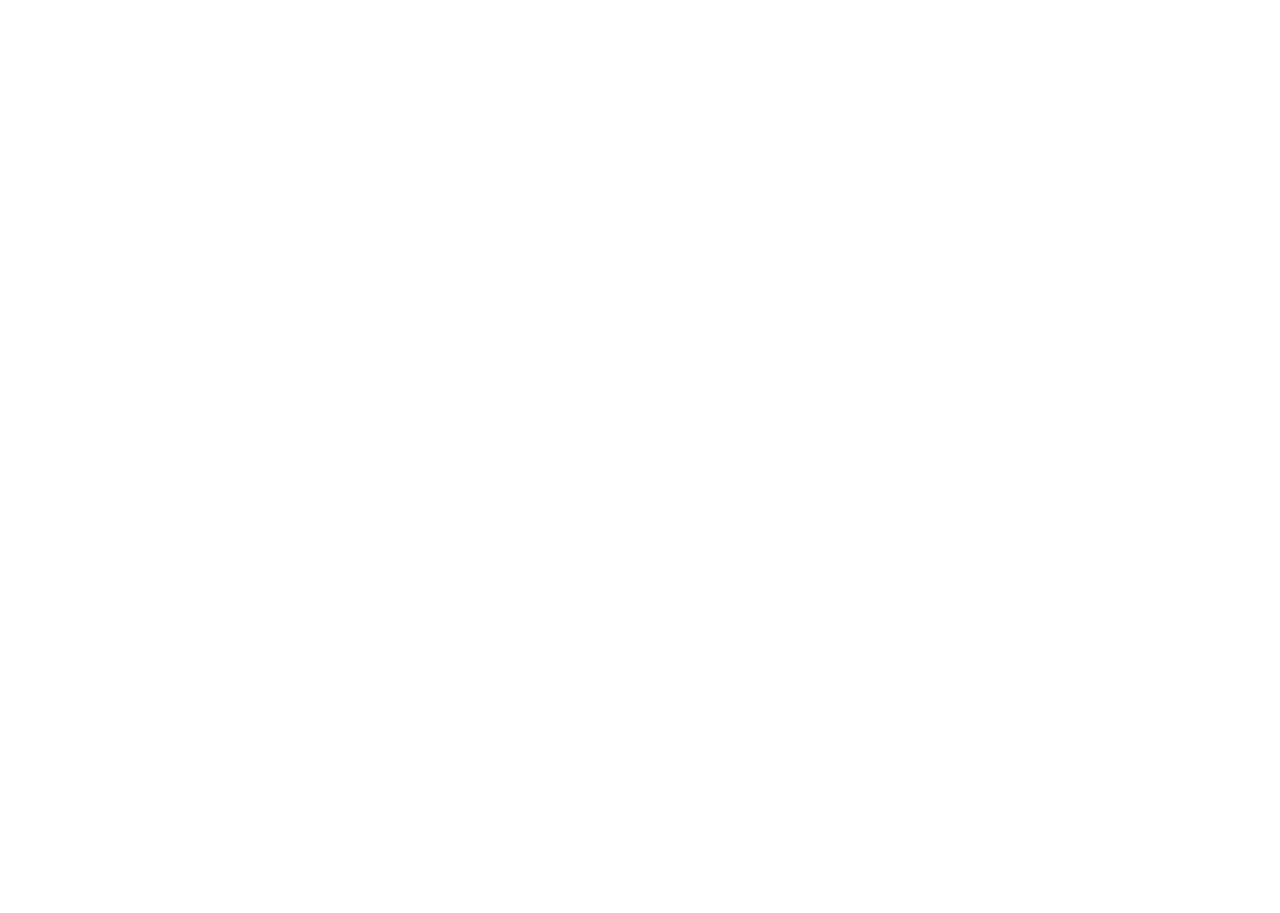
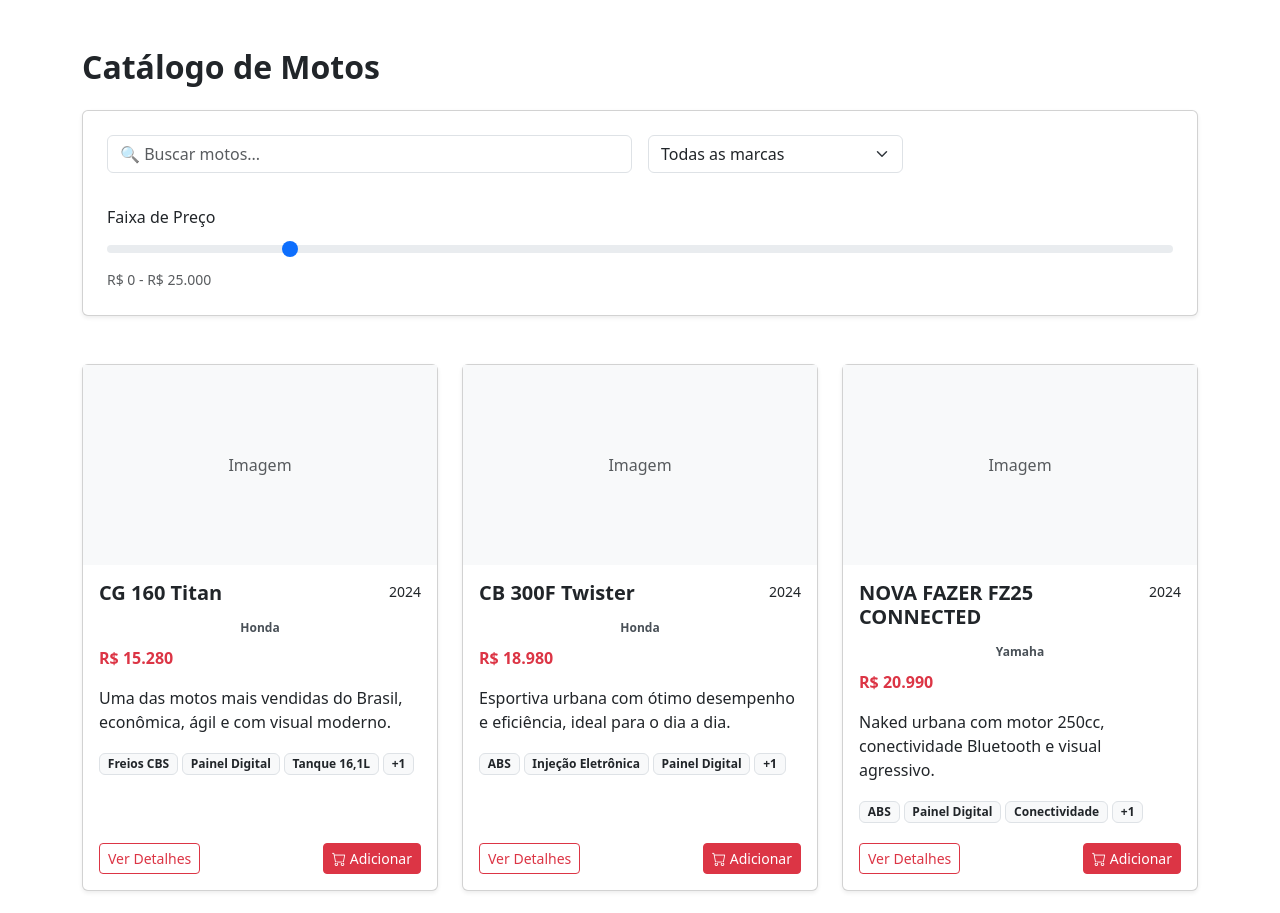
Before and after one commit to Matheus2306/DuzeMotors, a React (Vite) app: page /catalogo in a window 1280 px wide. Before the commit this address had no page. Shown: the top 913 px of the page. Before the commit the page ends 800 px from the top, so only its background shows below. Built offline with nearby package versions, Linux system fonts and the light colour scheme.

Commit message:
catalogo

```diff
--- /dev/null
+++ b/src/components/FiltroCatalogo.jsx
@@ -0,0 +1,55 @@
+import React from 'react';
+
+const FiltroCatalogo = ({
+  busca,
+  setBusca,
+  precoMaximo,
+  setPrecoMaximo,
+  marcaSelecionada,
+  setMarcaSelecionada,
+  marcasDisponiveis,
+}) => {
+  return (
+    <div className="card p-4 mb-5 shadow-sm">
+      <div className="row g-3 align-items-center">
+        <div className="col-md-6">
+          <input
+            type="text"
+            className="form-control"
+            placeholder="🔍 Buscar motos..."
+            value={busca}
+            onChange={(e) => setBusca(e.target.value)}
+          />
+        </div>
+        <div className="col-md-3">
+          <select
+            className="form-select"
+            value={marcaSelecionada}
+            onChange={(e) => setMarcaSelecionada(e.target.value)}
+          >
+            {marcasDisponiveis.map((marca, index) => (
+              <option key={index} value={marca}>
+                {marca === 'Todas' ? 'Todas as marcas' : marca}
+              </option>
+            ))}
+          </select>
+        </div>
+        <div className="col-12">
+          <label className="form-label mt-3">Faixa de Preço</label>
+          <input
+            type="range"
+            className="form-range"
+            min="0"
+            max="150000"
+            step="100"
+            value={precoMaximo}
+            onChange={(e) => setPrecoMaximo(Number(e.target.value))}
+          />
+          <small className="text-muted">R$ 0 - R$ {precoMaximo.toLocaleString('pt-BR')}</small>
+        </div>
+      </div>
+    </div>
+  );
+};
+
+export default FiltroCatalogo;
--- /dev/null
+++ b/src/components/MotoCardCatalogo.jsx
@@ -0,0 +1,41 @@
+import React from 'react';
+
+const MotoCardCatalogo = ({ moto }) => {
+  return (
+    <div className="col-md-4">
+      <div className="card h-100 shadow-sm">
+        <div
+          className="bg-light d-flex align-items-center justify-content-center"
+          style={{ height: '200px' }}
+        >
+          <span className="text-muted">Imagem</span>
+        </div>
+        <div className="card-body d-flex flex-column">
+          <div className="d-flex justify-content-between align-items-start mb-1">
+            <h5 className="fw-bold">{moto.title}</h5>
+            <small>{moto.year}</small>
+          </div>
+          <span className="badge text-dark-emphasis mb-2">{moto.brand}</span>
+          <p className="text-danger fw-bold">R$ {moto.price.toLocaleString('pt-BR')}</p>
+          <p>{moto.description}</p>
+          <div className="mb-3">
+            {moto.features.map((feature, i) => (
+              <span key={i} className="badge bg-light text-dark me-1 mb-1 border">{feature}</span>
+            ))}
+            {moto.features.length > 2 && (
+              <span className="badge bg-light text-dark border">+1</span>
+            )}
+          </div>
+          <div className="mt-auto d-flex justify-content-between">
+            <button className="btn btn-outline-danger btn-sm">Ver Detalhes</button>
+            <button className="btn btn-danger btn-sm">
+              <i className="bi bi-cart"></i> Adicionar
+            </button>
+          </div>
+        </div>
+      </div>
+    </div>
+  );
+};
+
+export default MotoCardCatalogo;
--- a/src/main.jsx
+++ b/src/main.jsx
@@ -2,6 +2,7 @@
 import { createRoot } from 'react-dom/client'
 import App from './App.jsx'
 import { BrowserRouter, Route, Routes } from 'react-router'
+import Catalogo from './pages/Catalogo';
 import "bootstrap/dist/css/bootstrap.min.css"
 import "bootstrap-icons/font/bootstrap-icons.css"
 import "bootstrap/dist/js/bootstrap.bundle.min.js"
@@ -11,6 +12,8 @@
     <BrowserRouter>
     <Routes>
       <Route path="/" element={<App />} />
+      <Route path="/catalogo" element={<Catalogo />} />
+
     </Routes>
     </BrowserRouter>
   </StrictMode>,
--- /dev/null
+++ b/src/pages/Catalogo.jsx
@@ -0,0 +1,152 @@
+import React, { useState } from 'react';
+import 'bootstrap/dist/css/bootstrap.min.css';
+import FiltroCatalogo from '../components/FiltroCatalogo';
+import MotoCardCatalogo from '../components/MotoCardCatalogo';
+
+const motos = [
+  // HONDA
+  {
+    title: 'CG 160 Titan',
+    year: 2024,
+    price: 15280,
+    brand: 'Honda',
+    description: 'Uma das motos mais vendidas do Brasil, econômica, ágil e com visual moderno.',
+    features: ['Freios CBS', 'Painel Digital', 'Tanque 16,1L'],
+  },
+  {
+    title: 'CB 300F Twister',
+    year: 2024,
+    price: 18980,
+    brand: 'Honda',
+    description: 'Esportiva urbana com ótimo desempenho e eficiência, ideal para o dia a dia.',
+    features: ['ABS', 'Injeção Eletrônica', 'Painel Digital'],
+  },
+  {
+    title: 'CB 1000R',
+    year: 2024,
+    price: 67470,
+    brand: 'Honda',
+    description: 'Uma naked potente e estilosa com motor 4 cilindros e visual Neo Sports Café.',
+    features: ['ABS', 'Controle de Torque', 'Quickshifter'],
+  },
+
+  // BMW
+  {
+    title: 'S 1000 RR',
+    year: 2024,
+    price: 116500,
+    brand: 'BMW',
+    description: 'Superesportiva de alta performance com 210 cv e tecnologias de corrida.',
+    features: ['ABS Pro', 'Controle de tração DTC', 'Modos de pilotagem'],
+  },
+  {
+    title: 'G 310 GS',
+    year: 2024,
+    price: 36250,
+    brand: 'BMW',
+    description: 'Trail urbana ideal para aventuras leves, com conforto e estilo GS.',
+    features: ['ABS', 'Injeção Eletrônica', 'Painel LCD'],
+  },
+  {
+    title: 'BMW R 1300 GS',
+    year: 2024,
+    price: 99700,
+    brand: 'BMW',
+    description: 'A mais avançada GS da história: potente, leve, conectada e pronta pra qualquer estrada.',
+    features: ['ABS Pro', 'Suspensão eletrônica', 'Assistente de partida'],
+  },
+
+  // YAMAHA
+  {
+    title: 'NOVA FAZER FZ25 CONNECTED',
+    year: 2024,
+    price: 20990,
+    brand: 'Yamaha',
+    description: 'Naked urbana com motor 250cc, conectividade Bluetooth e visual agressivo.',
+    features: ['ABS', 'Painel Digital', 'Conectividade'],
+  },
+  {
+    title: 'FAZER FZ15 ABS CONNECTED',
+    year: 2024,
+    price: 20390,
+    brand: 'Yamaha',
+    description: 'Ideal para o dia a dia, traz conectividade e sistema ABS em ambas as rodas.',
+    features: ['ABS', 'Bluetooth', 'Farol LED'],
+  },
+  {
+    title: "NEO'S CONNECTED",
+    year: 2024,
+    price: 12290,
+    brand: 'Yamaha',
+    description: 'Scooter automática com estilo moderno, econômico e tecnologia de conectividade.',
+    features: ['Start-stop', 'Painel Digital', 'Conectividade'],
+  },
+  {
+    title: 'MT-03 CONNECTED',
+    year: 2024,
+    price: 32290,
+    brand: 'Yamaha',
+    description: 'A naked premium da Yamaha com visual esportivo e painel 100% digital.',
+    features: ['ABS', 'Iluminação full LED', 'Conectividade'],
+  },
+  {
+    title: 'FACTOR 150 ED UBS0',
+    year: 2024,
+    price: 14390,
+    brand: 'Yamaha',
+    description: 'Moto urbana de baixo consumo, confortável e com sistema de freios UBS.',
+    features: ['Freios UBS', 'Painel Digital', 'Econômica'],
+  },
+  {
+    title: 'FLUO ABS HYBRID CONNECTED',
+    year: 2024,
+    price: 17190,
+    brand: 'Yamaha',
+    description: 'Scooter com tecnologia híbrida, freios ABS e conectividade via app Yamaha.',
+    features: ['ABS', 'Sistema híbrido', 'Bluetooth'],
+  }
+];
+
+const Catalogo = () => {
+  const [precoMaximo, setPrecoMaximo] = useState(25000);
+  const [marcaSelecionada, setMarcaSelecionada] = useState('Todas');
+  const [busca, setBusca] = useState('');
+
+  const motosFiltradas = motos.filter((moto) => {
+    const dentroDoPreco = moto.price <= precoMaximo;
+    const marcaBate = marcaSelecionada === 'Todas' || moto.brand === marcaSelecionada;
+    const nomeBate = moto.title.toLowerCase().includes(busca.toLowerCase());
+    return dentroDoPreco && marcaBate && nomeBate;
+  });
+
+  const marcasDisponiveis = ['Todas', ...new Set(motos.map((m) => m.brand))];
+
+  return (
+    <div className="container py-5">
+      <h2 className="fw-bold mb-4">Catálogo de Motos</h2>
+
+      <FiltroCatalogo
+        busca={busca}
+        setBusca={setBusca}
+        precoMaximo={precoMaximo}
+        setPrecoMaximo={setPrecoMaximo}
+        marcaSelecionada={marcaSelecionada}
+        setMarcaSelecionada={setMarcaSelecionada}
+        marcasDisponiveis={marcasDisponiveis}
+      />
+
+      <div className="row g-4">
+        {motosFiltradas.map((moto, index) => (
+          <MotoCardCatalogo key={index} moto={moto} />
+        ))}
+        {motosFiltradas.length === 0 && (
+          <div className="col-12 text-center text-danger">
+            Nenhuma moto encontrada com os filtros atuais.
+          </div>
+        )}
+      </div>
+    </div>
+  );
+};
+
+export default Catalogo;
```
